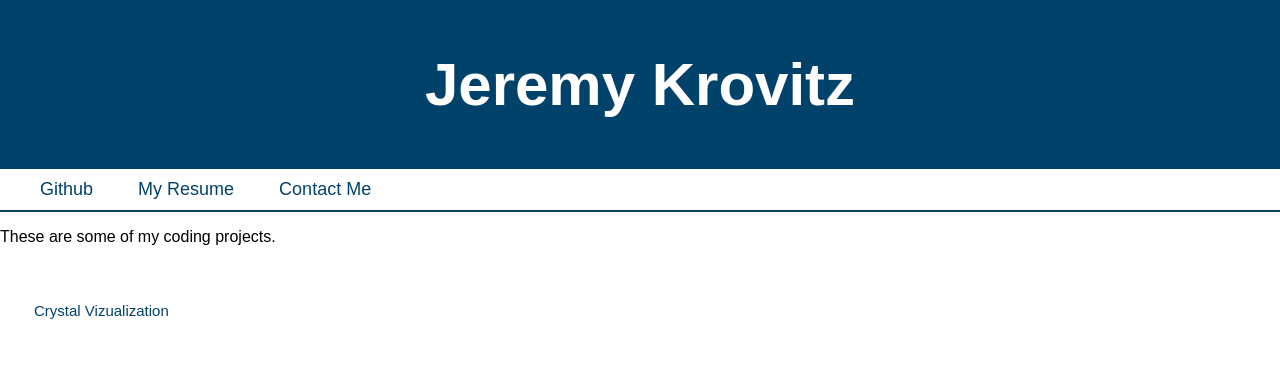
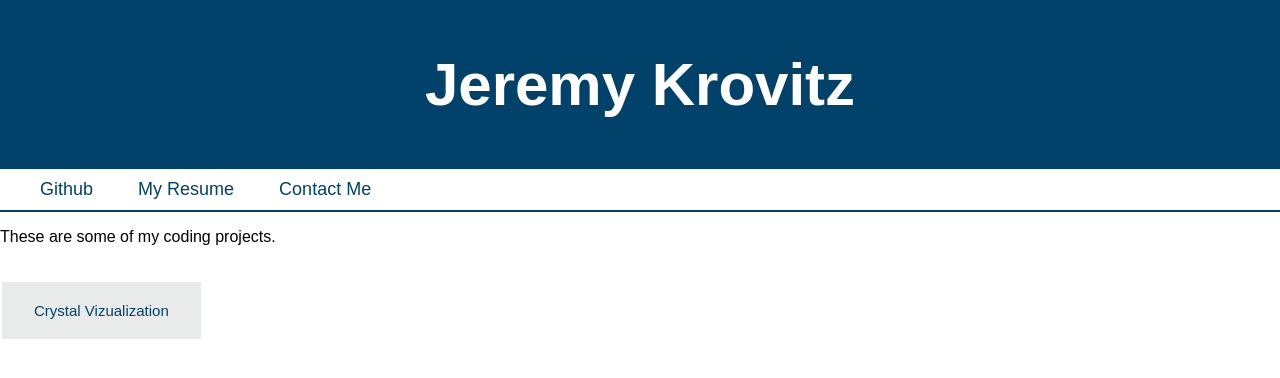
Before and after one commit to jkrovitz/jkrovitz, a PHP site: page /myProjects.html in a window 1280 px wide. Shown: the top 378 px of the page. Run offline with PHP 8.4, Linux system fonts and the light colour scheme; some libraries are stand-ins or nearby versions.

Commit message:
Some more changes.

```diff
--- a/Style/responsivedesign.css
+++ b/Style/responsivedesign.css
@@ -239,7 +239,7 @@ a:link, a:visited, a:hover {
 
 
 .button {
-  background-color: #ffffff;
+  background-color: #4CAF50;
   border: none;
   color: white;
   padding: 20px 32px;
@@ -251,7 +251,7 @@ a:link, a:visited, a:hover {
   -webkit-transition-duration: 0.4s; /* Safari */
   transition-duration: 0.4s;
   cursor: pointer;
-  background-color: #ffffff;
+  background-color: #E9EBEB;
   color: #01426A;
   /*    border: 2px solid #FFB500;*/
 }
```
Also changed, not shown: index.html (+0 -14 lines).
